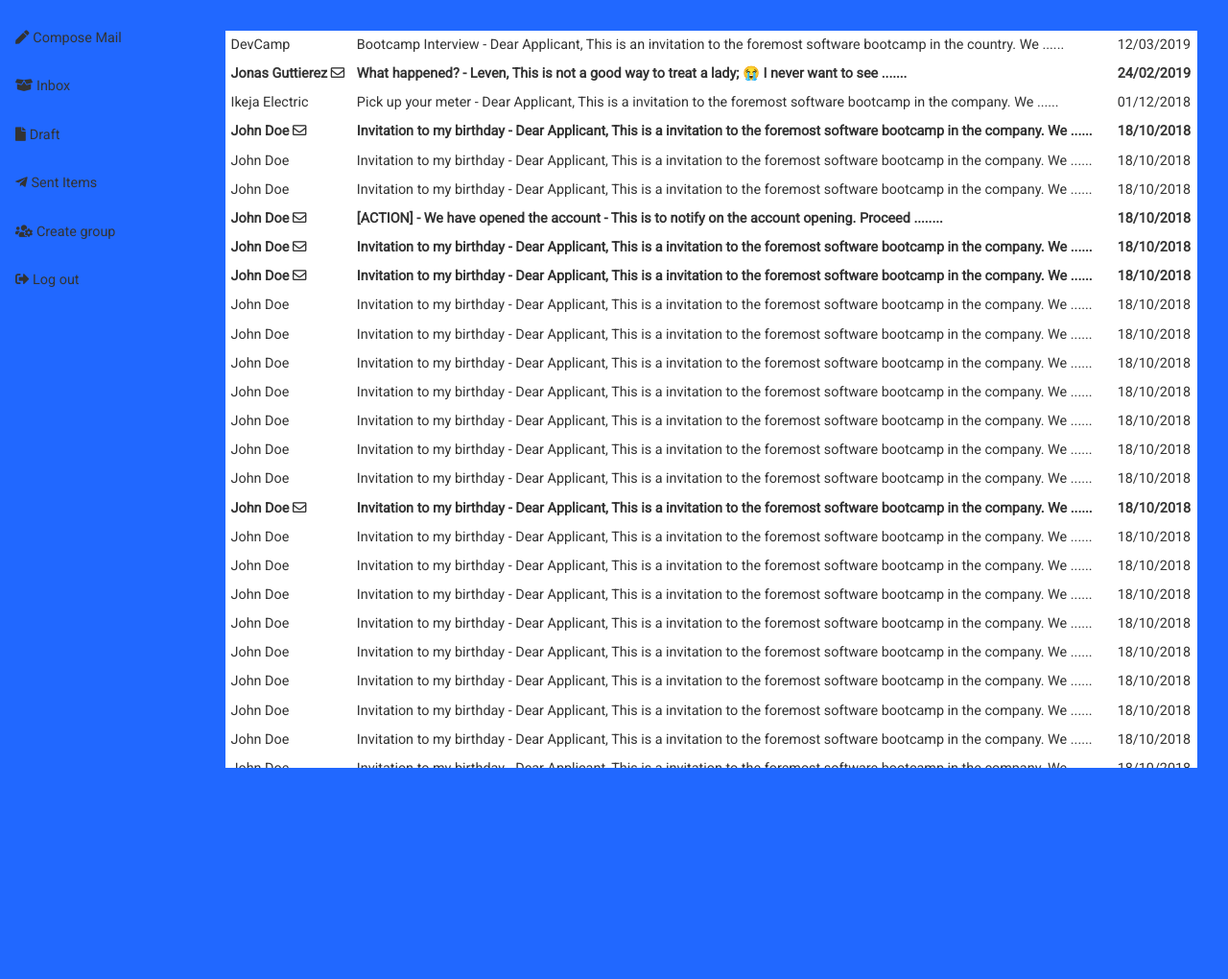
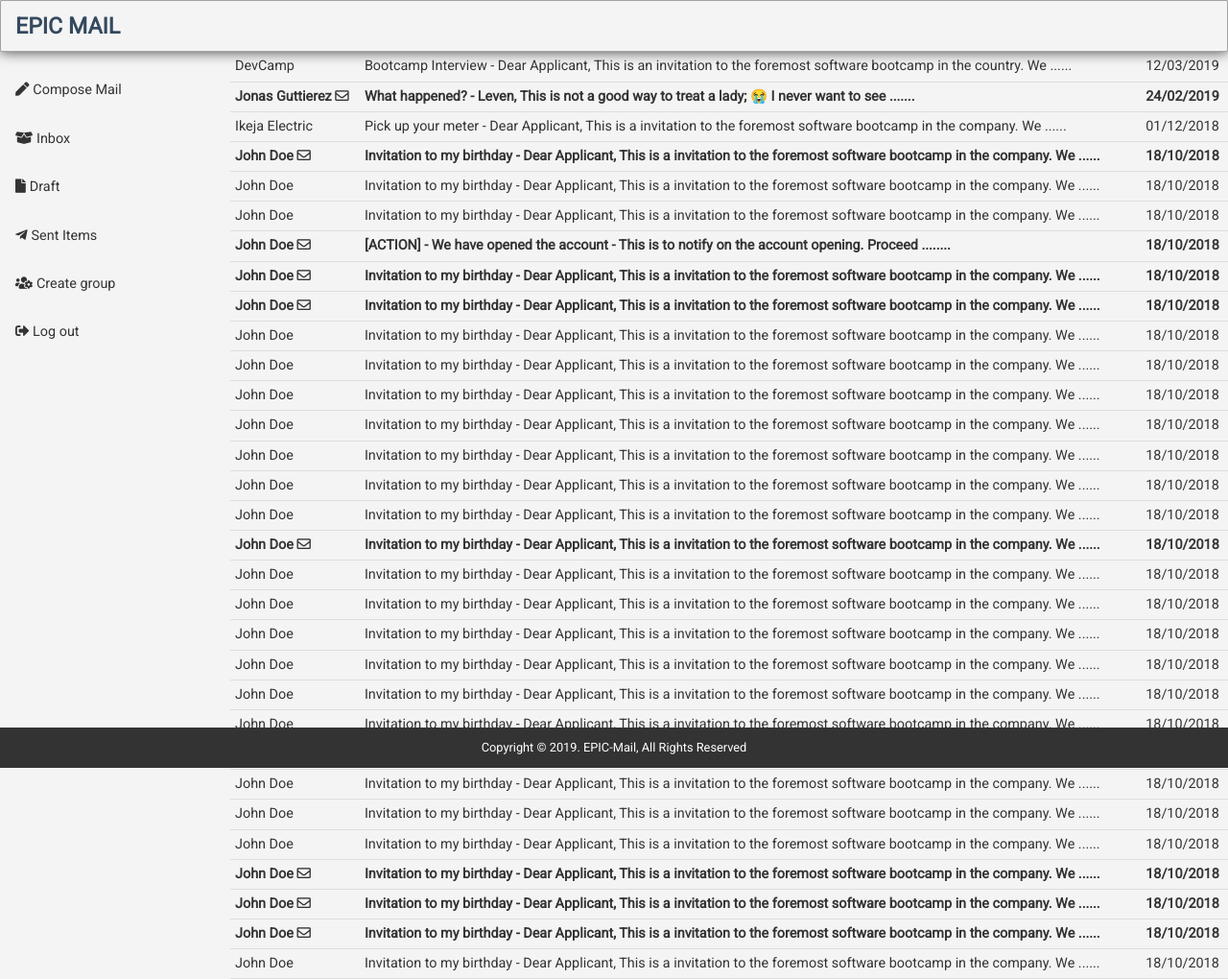
Before and after one commit to danoseun/EPIC-Mail, a plain HTML site: page UI/mailbox.html in a window 1280 px wide. Shown: the whole page at 96% size. Before the commit the page ends 832 px from the top, so only its background shows below. Drawn offline with Linux system fonts and the light colour scheme.

```diff
--- a/UI/css/login.css
+++ b/UI/css/login.css
@@ -121,6 +121,23 @@
   }
 
 
+  /*footer styles*/
+#main-footer {
+  position: fixed;
+  font-size: 0.8rem;
+  bottom: 0;
+  width: 100%;
+}
+
+.bg-dark {
+  background: #333;
+  color: #fff;
+}
+
+.text-center {
+  text-align: center;
+}
+
 
 
   /* =================================
--- a/UI/css/style.css
+++ b/UI/css/style.css
@@ -48,10 +48,6 @@
 .bg-light {
   background: #f4f4f4;
   color: #333;
-}
-
-.bg-mail {
-  background: #2168ff;
 }
 
 .bg-dark {
@@ -308,6 +304,9 @@
   padding: 5px;
 }
 
+td {
+  border-bottom: 1px solid #ddd;
+}
 /* Div: Compose message */
 #compose-box {
   margin-right: 10%;
@@ -404,8 +403,23 @@
   background: red;
 }
 
+/*footer*/
+#main-footer {
+  position: fixed;
+  font-size: 0.8rem;
+  bottom: 0;
+  width: 100%;
+}
+
 
 /* media queries*/
+
+@media (max-width: 510px) {
+  #compose-box #compose-form #compose-btn button {
+    font-size: 8px;
+    padding: 5px;
+  }
+}
 @media (max-width: 768px) {
   .aside ul li a:hover, aside ul li a:focus {
     background: rgba(0, 0, 0, 0.4);
--- a/UI/mailbox.html
+++ b/UI/mailbox.html
@@ -15,6 +15,14 @@
 </head>
 
 <body class="bg-light bg-mail">
+  <!-- Navbar -->
+  <header class="header">
+      <h1 class="logo"><a href="index.html">EPIC Mail</a></h1>
+    <ul class="main-nav">
+        <li><a href="#"></a></li>
+        <li><a href="#"></a></li>
+    </ul>
+  </header>
   <!-- Section: Mailbox -->
   <section class="mailbox">
     <div class="box">
@@ -274,6 +282,13 @@
         </p>
       </div>
     </div>
+
+    <!-- Footer -->
+  <footer id="main-footer" class="bg-dark text-center">
+    <div class="container">
+      <p>Copyright &copy; 2019. EPIC-Mail, All Rights Reserved</p>
+    </div>
+  </footer>
   </section>
   <script src="js/main.js"></script>
 </body>
```
Also changed, not shown: UI/compose.html (+15 -0 lines), UI/index.html (+7 -0 lines), UI/login.html (+6 -0 lines), UI/signup.html (+7 -0 lines).
